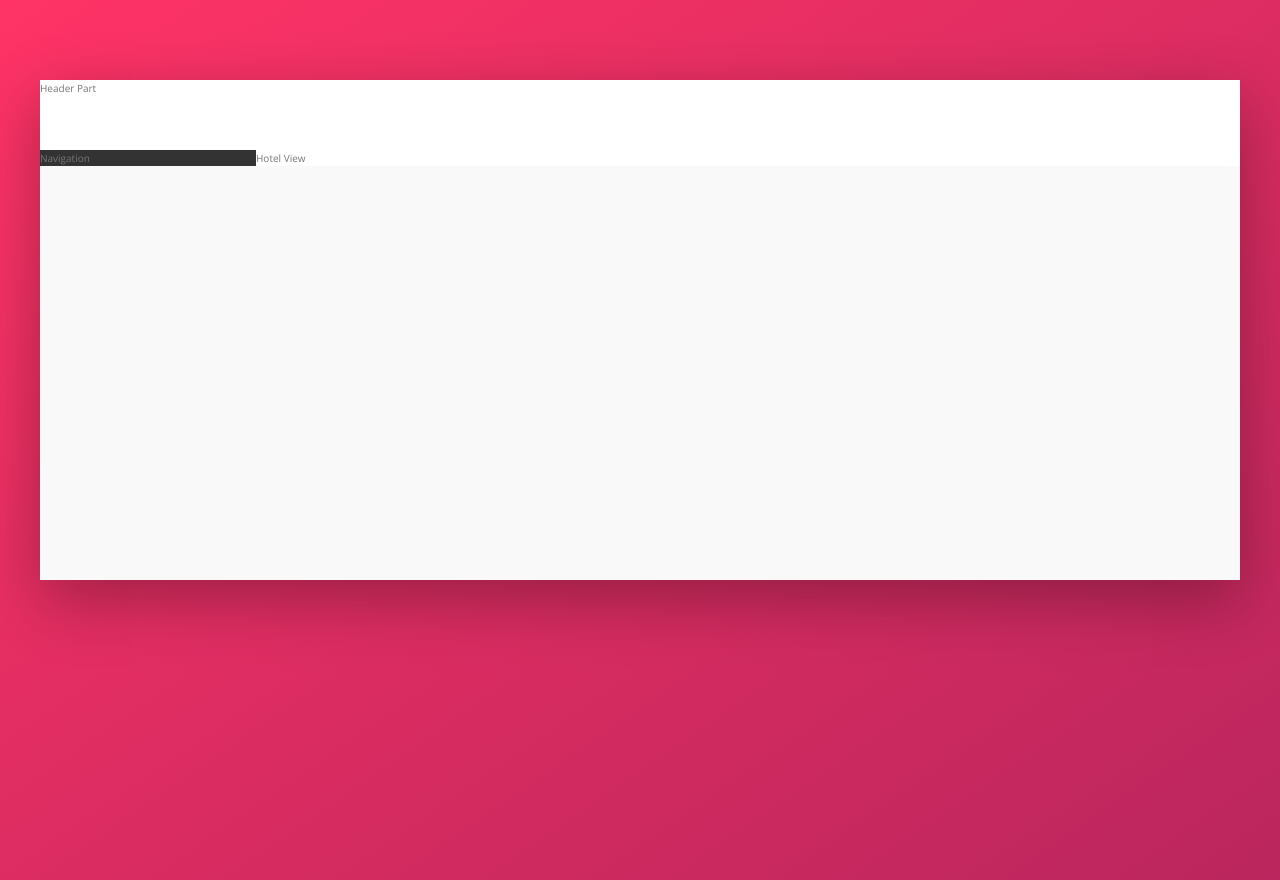
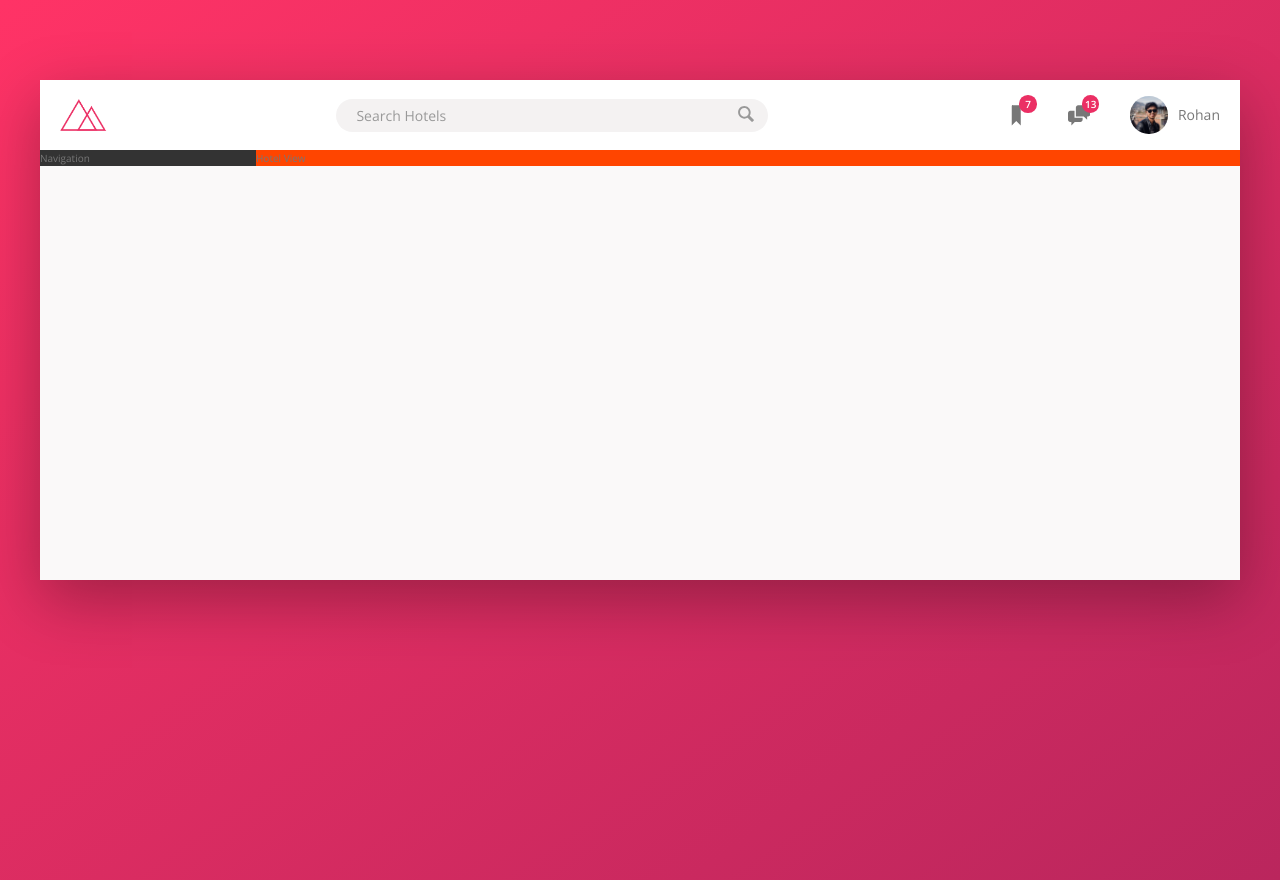
Before and after one commit to Rohan-Shakya/advanced-css-and-sass, a website: page project-2/index.html in a window 1280 px wide. Drawn offline with nearby package versions, Linux system fonts and the light colour scheme.

Commit message:
added header section

```diff
--- a/project-2/index.html
+++ b/project-2/index.html
@@ -14,7 +14,43 @@
   </head>
   <body>
     <div class="container">
-      <header class="header">Header Part</header>
+      <header class="header">
+        <img src="./img/logo.png" alt="trillo" class="logo" />
+        <form action="#" class="search">
+          <input
+            type="text"
+            class="search__input"
+            placeholder="Search Hotels"
+          />
+          <button class="search__button">
+            <svg class="search__icon">
+              <use xlink:href="./img/sprite.svg#icon-magnifying-glass"></use>
+            </svg>
+          </button>
+        </form>
+        <nav class="user-nav">
+          <div class="user-nav__icon-box">
+            <svg class="user-nav__icon">
+              <use xlink:href="./img/sprite.svg#icon-bookmark"></use>
+            </svg>
+            <span class="user-nav__notification">7</span>
+          </div>
+          <div class="user-nav__icon-box">
+            <svg class="user-nav__icon">
+              <use xlink:href="./img/sprite.svg#icon-chat"></use>
+            </svg>
+            <span class="user-nav__notification">13</span>
+          </div>
+          <div class="user-nav__user">
+            <img
+              src="./img/IMG_20191207_185801_137.jpg"
+              alt="User Photo"
+              class="user-nav__user-photo"
+            />
+            <span class="user-nav__user-name">Rohan</span>
+          </div>
+        </nav>
+      </header>
       <div class="content">
         <nav class="sidebar">Navigation</nav>
         <main class="hotel-view">Hotel View</main>
--- a/project-2/sass/abstracts/_mixins.scss
+++ b/project-2/sass/abstracts/_mixins.scss
@@ -0,0 +1,17 @@
+@mixin posAbsLeft($top, $left) {
+  position: absolute;
+  top: $top;
+  left: $left;
+}
+
+@mixin posAbsRight($top, $right) {
+  position: absolute;
+  top: $top;
+  right: $right;
+}
+
+@mixin flexCenter {
+  display: flex;
+  justify-content: center;
+  align-items: center;
+}
--- /dev/null
+++ b/project-2/sass/component/_search.scss
@@ -0,0 +1,53 @@
+.search {
+  flex: 0 0 40%;
+  @include flexCenter;
+
+  &__input {
+    //   It does not inherit automatically
+    font-family: inherit;
+    font-size: inherit;
+    background-color: var(--color-grey-light-2);
+    border: none;
+    color: inherit;
+    padding: 0.7rem 2rem;
+    border-radius: 100px;
+    width: 90%;
+    transition: all 0.3s;
+
+    margin-right: -3.25rem;
+
+    &:focus {
+      width: 100%;
+      outline: none;
+      background-color: var(--color-grey-light-3);
+    }
+
+    &::-webkit-input-placeholder {
+      font-weight: 100;
+      color: var(--color-grey-dark-3);
+    }
+  }
+
+  &__input:focus + &__button {
+    background-color: var(--color-grey-light-3);
+  }
+
+  &__button {
+    border: none;
+    background-color: var(--color-grey-light-2);
+
+    &:focus {
+      outline: none;
+    }
+
+    &:active {
+      transform: translateY(2px);
+    }
+  }
+
+  &__icon {
+    height: 2rem;
+    width: 2rem;
+    fill: var(--color-grey-dark-3);
+  }
+}
--- /dev/null
+++ b/project-2/sass/component/_userNav.scss
@@ -0,0 +1,46 @@
+.user-nav {
+  align-self: stretch;
+  display: flex;
+  align-items: center;
+
+  & > * {
+    padding: 0 2rem;
+    cursor: pointer;
+    height: 100%;
+    display: flex;
+    align-items: center;
+  }
+
+  & > *:hover {
+    background-color: var(--color-grey-light-2);
+  }
+
+  &__icon-box {
+    position: relative;
+  }
+
+  &__icon {
+    height: 2.25rem;
+    width: 2.25rem;
+    fill: var(--color-grey-dark-2);
+  }
+
+  &__notification {
+    font-size: 1rem;
+    height: 1.75rem;
+    width: 1.75rem;
+    border-radius: 50%;
+    background-color: var(--color-primary);
+    color: #ffffff;
+    @include posAbsRight(1.5rem, 1.1rem);
+    font-weight: 700;
+
+    @include flexCenter;
+  }
+
+  &__user-photo {
+    height: 3.75rem;
+    border-radius: 50%;
+    margin-right: 1rem;
+  }
+}
--- a/project-2/sass/layout/_header.scss
+++ b/project-2/sass/layout/_header.scss
@@ -1,5 +1,15 @@
 .header {
+  font-size: 1.4rem;
   height: 7rem;
   background-color: #fff;
   border-bottom: var(--color-grey-light-2);
+  display: flex;
+  justify-content: space-between;
+  align-items: center;
 }
+
+.logo {
+  height: 3.25rem;
+  margin-left: 2rem;
+  cursor: pointer;
+}
--- a/project-2/sass/layout/_main.scss
+++ b/project-2/sass/layout/_main.scss
@@ -1,4 +1,4 @@
 .hotel-view {
-  background-color: #fff;
+  background-color: orangered;
   flex: 1; // flex-grow: 1; (grow as much as it can)
 }
--- a/project-2/sass/main.scss
+++ b/project-2/sass/main.scss
@@ -12,6 +12,8 @@
 
 // Component
 @import './component/buttons';
+@import './component/search';
+@import './component/userNav';
 
 // Layout
 @import './layout/layout';
```
Also changed, not shown: project-2/css/style.css.
